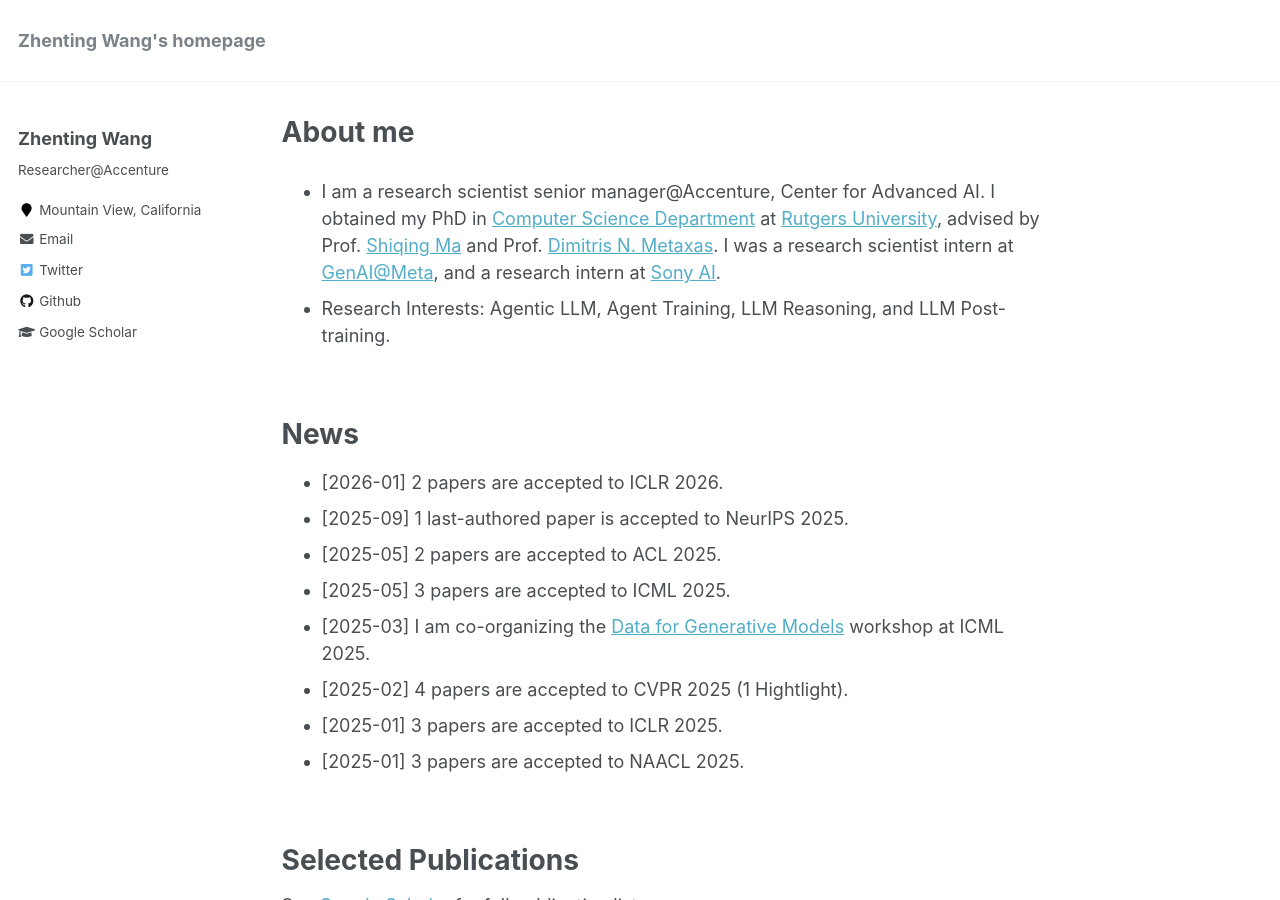
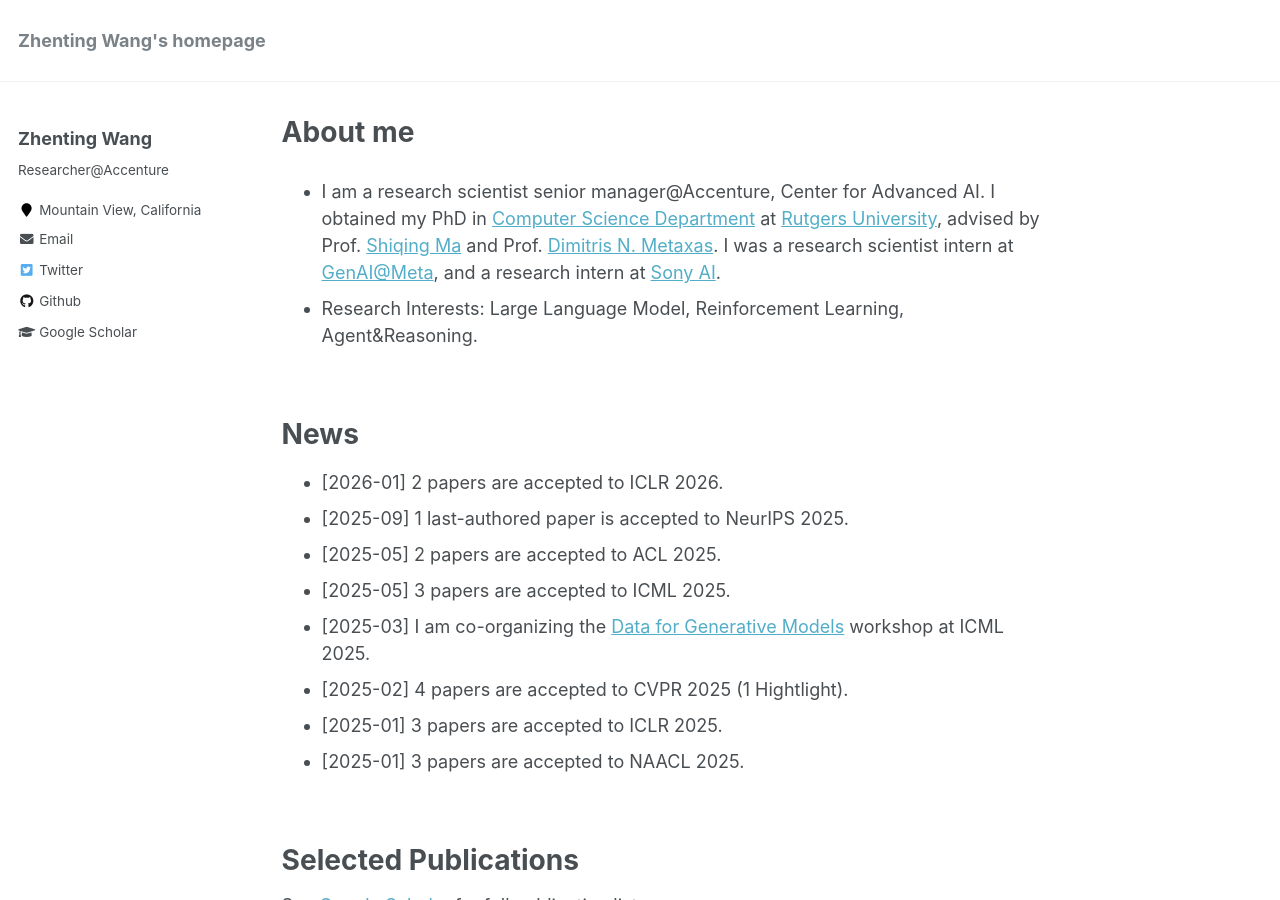
Before and after one commit to ZhentingWang/zhentingwang.github.io, a Jekyll site: the page built from _pages/about.md, in a window 1280 px wide and 900 px high. Built offline with Jekyll 4.4.1, drawn with Linux system fonts in a browser that asks for light colours; some of the changed text lies outside the part shown.

Commit message:
Update about.md

```diff
--- a/_pages/about.md
+++ b/_pages/about.md
@@ -9,7 +9,7 @@ redirect_from:
 ---
 
 * I am a research scientist senior manager@Accenture, Center for Advanced AI. I obtained my PhD in [Computer Science Department](https://www.cs.rutgers.edu/) at [Rutgers University](https://www.rutgers.edu/), advised by Prof. [Shiqing Ma](https://people.cs.umass.edu/~shiqingma/) and Prof. [Dimitris N. Metaxas](https://people.cs.rutgers.edu/~dnm/). I was a research scientist intern at [GenAI@Meta](https://ai.meta.com/), and a research intern at [Sony AI](https://ai.sony/).
-* Research Interests: Agentic LLM, Agent Training, LLM Reasoning, and LLM Post-training.
+* Research Interests: Large Language Model, Reinforcement Learning, Agent&Reasoning.
 
 <br>
 
```
Also changed, not shown: other parts of _pages/about.md (+1 -1 lines).
